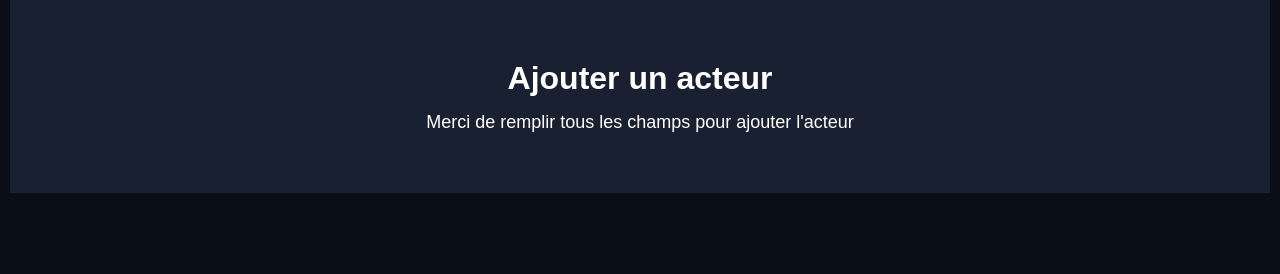
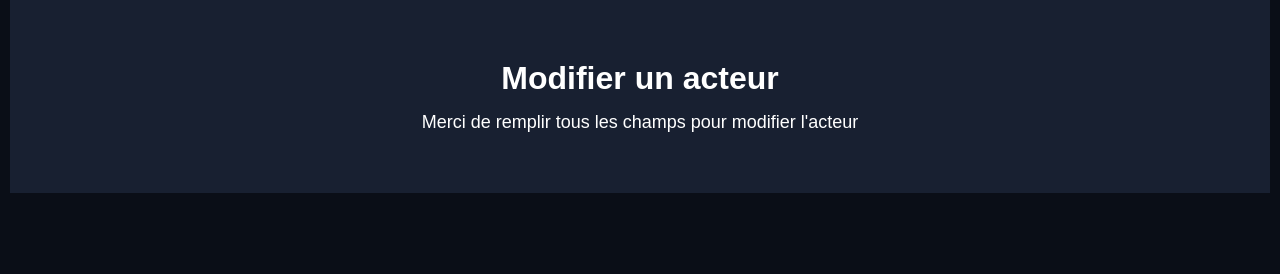
Before and after one commit to Xaphan67/BDD-Cinema, a PHP site: template view/formEditActeur.php in a window 1280 px wide. Shown: the part 90-364 px from the top of the page. Run offline with PHP 8.4, Linux system fonts and the light colour scheme; the template is opened without the code that fills it, so the values that code supplies are empty.

Commit message:
Correction titre vue modification d'un acteur

```diff
--- a/view/formEditActeur.php
+++ b/view/formEditActeur.php
@@ -3,8 +3,8 @@
 $infosActeur = $acteur->fetch(); ?>
 
 <div class="section">
-    <h1>Ajouter un acteur</h1>
-    <p>Merci de remplir tous les champs pour ajouter l'acteur</p>
+    <h1>Modifier un acteur</h1>
+    <p>Merci de remplir tous les champs pour modifier l'acteur</p>
 </div>
 
 <article>
```
